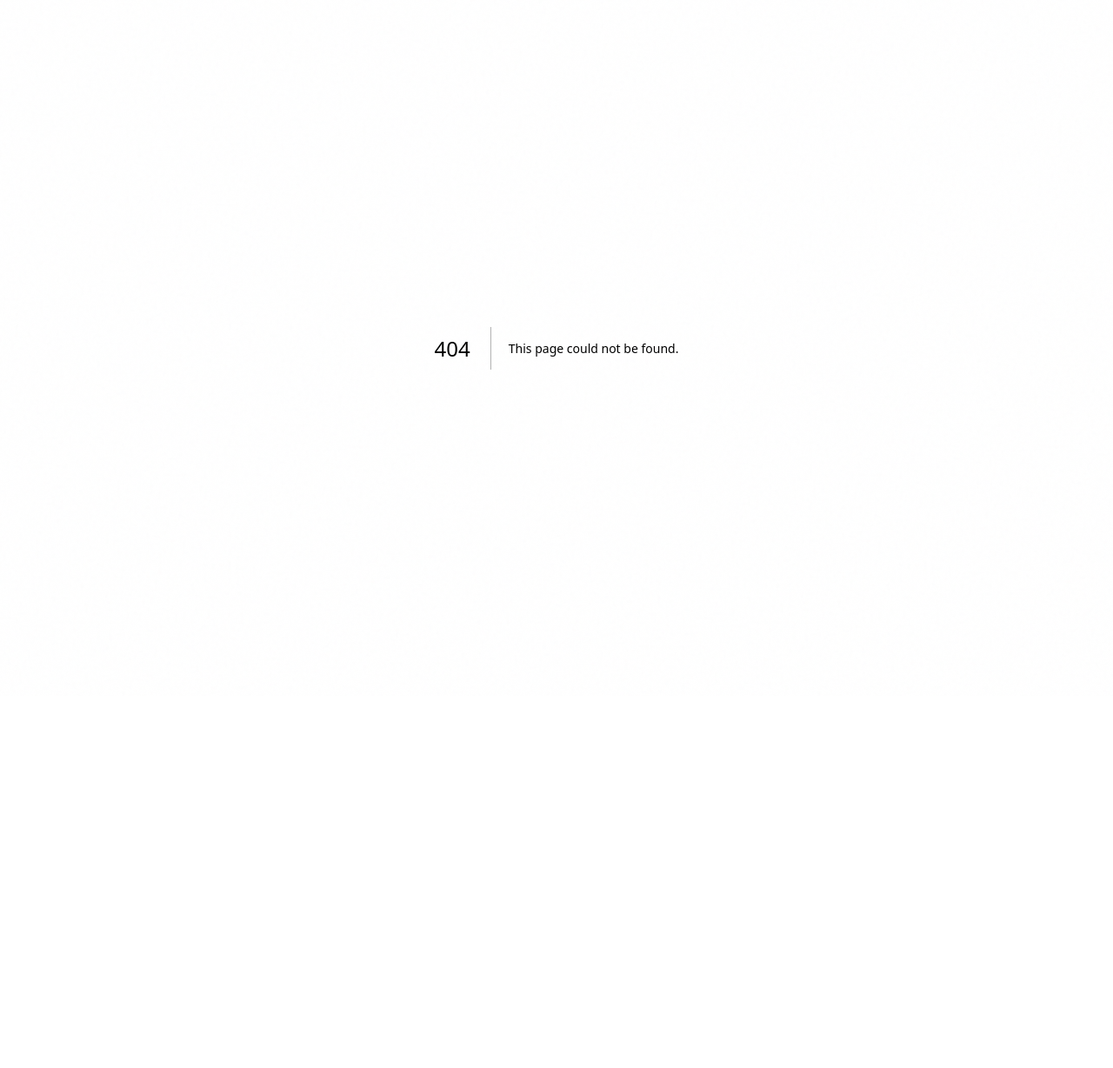
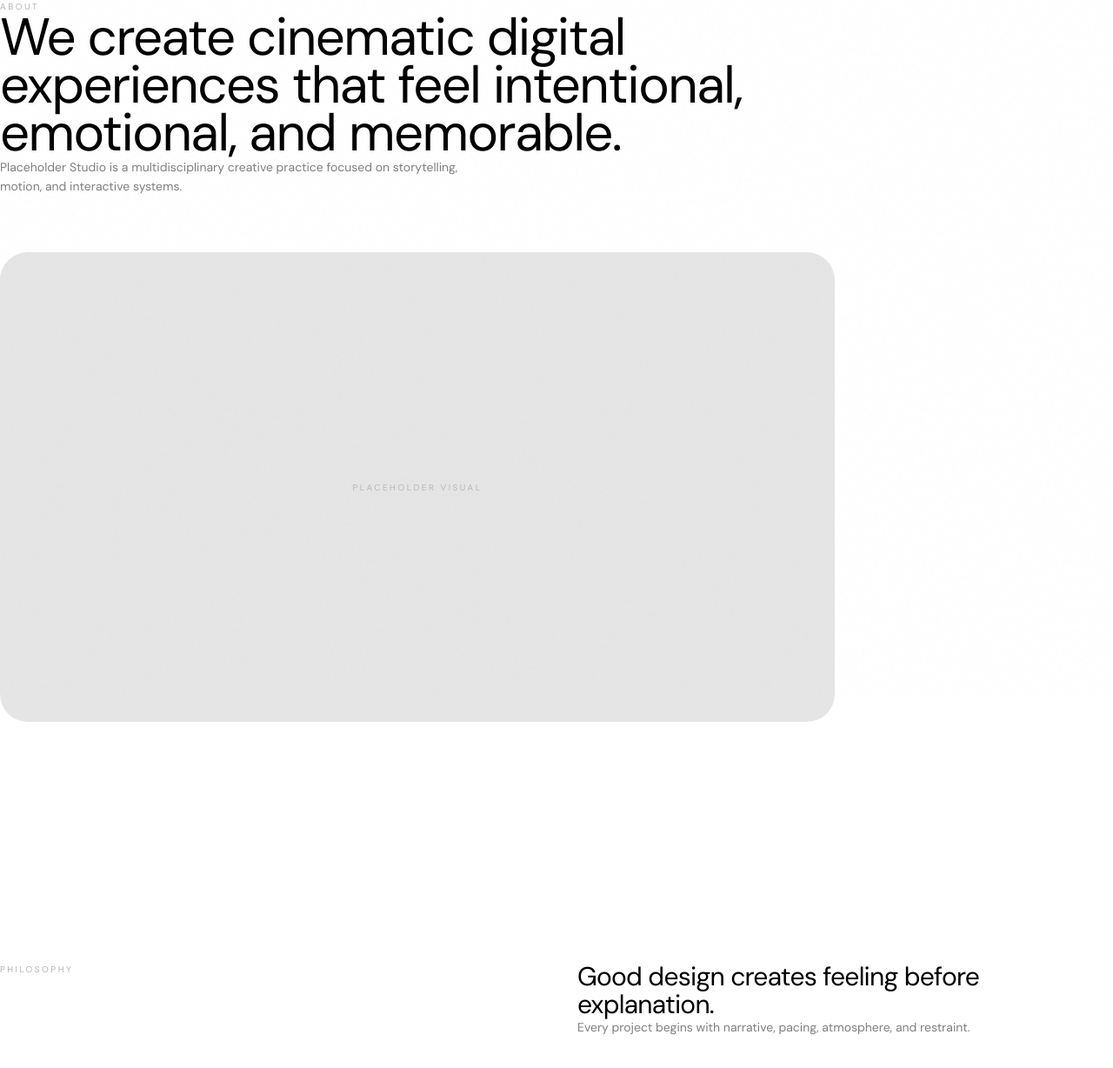
Before and after one commit to arp2006/iee-studios, a Next.js app: page /about in a window 1280 px wide. Before the commit this address had no page. Shown: the top 1228 px of the page at 87% size. Before the commit the page ends 800 px from the top, so only its background shows below. Built offline with nearby package versions, Linux system fonts and the light colour scheme.

Commit message:
added about page placeholder

```diff
--- /dev/null
+++ b/app/about/page.tsx
@@ -0,0 +1,156 @@
+export default function AboutPage() {
+  const capabilities = [
+    "Creative Direction",
+    "Web Design",
+    "Frontend Development",
+    "Motion Systems",
+    "Brand Identity",
+    "Visual Storytelling",
+  ];
+
+  const process = [
+    "Discovery",
+    "Direction",
+    "Production",
+    "Refinement",
+    "Delivery",
+  ];
+
+  const sectionClass =
+    "min-h-[80vh] px-6 md:px-12 lg:px-24 py-32 w-full flex items-center justify-center bg-white";
+
+  const containerClass = "w-full max-w-[1400px]";
+
+  const labelClass =
+    "text-[10px] uppercase tracking-[0.25em] text-black/30";
+
+  return (
+    <main className="bg-white text-black min-h-screen">
+
+      {/* HERO + IMAGE */}
+      <section className="min-h-screen w-full flex items-center justify-center bg-white px-6 md:px-12 lg:px-24 py-24">
+        <div className={`${containerClass} flex flex-col justify-between gap-16`}>
+
+          <div>
+            <p className={labelClass}>About</p>
+
+            <h1 className="mt-6 text-3xl md:text-5xl lg:text-6xl leading-[0.92] tracking-tight max-w-4xl">
+              We create cinematic digital experiences that feel intentional,
+              emotional, and memorable.
+            </h1>
+
+            <p className="mt-8 max-w-xl text-sm text-black/50 leading-relaxed">
+              Placeholder Studio is a multidisciplinary creative practice focused
+              on storytelling, motion, and interactive systems.
+            </p>
+          </div>
+
+          <div className="w-[75%] aspect-[16/9] overflow-hidden rounded-[32px] bg-neutral-200 flex items-center justify-center">
+            <p className="text-black/20 text-[10px] uppercase tracking-[0.25em]">
+              Placeholder Visual
+            </p>
+          </div>
+
+        </div>
+      </section>
+
+      {/* PHILOSOPHY */}
+      <section className={sectionClass}>
+        <div className={`grid lg:grid-cols-2 gap-12 ${containerClass}`}>
+          <div className="lg:sticky lg:top-24 h-fit self-start">
+            <p className={labelClass}>Philosophy</p>
+          </div>
+
+          <div className="flex flex-col justify-center">
+            <h2 className="text-xl md:text-3xl leading-[1.05] tracking-tight max-w-2xl">
+              Good design creates feeling before explanation.
+            </h2>
+
+            <p className="mt-6 text-sm text-black/50 leading-relaxed max-w-xl">
+              Every project begins with narrative, pacing, atmosphere, and
+              restraint.
+            </p>
+          </div>
+        </div>
+      </section>
+
+      {/* CAPABILITIES */}
+      <section className={sectionClass}>
+        <div className={`grid lg:grid-cols-2 gap-12 ${containerClass}`}>
+          <div className="lg:sticky lg:top-24 h-fit self-start">
+            <p className={labelClass}>Capabilities</p>
+          </div>
+
+          <div className="grid sm:grid-cols-2 gap-x-16 gap-y-8 content-center">
+            {capabilities.map((item) => (
+              <div
+                key={item}
+                className="text-lg md:text-xl tracking-tight text-black/80"
+              >
+                {item}
+              </div>
+            ))}
+          </div>
+        </div>
+      </section>
+
+      {/* BACKGROUND */}
+      <section className={sectionClass}>
+        <div className={`grid lg:grid-cols-2 gap-12 ${containerClass}`}>
+          <div className="lg:sticky lg:top-24 h-fit self-start">
+            <p className={labelClass}>Background</p>
+          </div>
+
+          <div className="flex items-center">
+            <p className="text-xl md:text-3xl leading-[1.15] tracking-tight max-w-3xl">
+              Since 2023, Placeholder Studio has collaborated with startups and
+              independent brands across launch films and digital experiences.
+            </p>
+          </div>
+        </div>
+      </section>
+
+      {/* PROCESS */}
+      <section className={sectionClass}>
+        <div className={`grid lg:grid-cols-2 gap-12 ${containerClass}`}>
+          <div className="lg:sticky lg:top-24 h-fit self-start">
+            <p className={labelClass}>Process</p>
+          </div>
+
+          <div className="space-y-6 flex flex-col justify-center">
+            {process.map((step, index) => (
+              <div
+                key={step}
+                className="flex items-center justify-between"
+              >
+                <span className="text-[10px] text-black/25">
+                  0{index + 1}
+                </span>
+
+                <h3 className="text-xl md:text-3xl tracking-tight">
+                  {step}
+                </h3>
+              </div>
+            ))}
+          </div>
+        </div>
+      </section>
+
+      {/* PERSONAL */}
+      <section className={sectionClass}>
+        <div className={`grid lg:grid-cols-2 gap-12 ${containerClass}`}>
+          <div className="lg:sticky lg:top-24 h-fit self-start">
+            <p className={labelClass}>Personal</p>
+          </div>
+
+          <div className="flex items-center">
+            <p className="text-sm leading-relaxed text-black/50 max-w-xl">
+              Inspired by cinema, architecture, ambient sound design, and quiet
+              interfaces.
+            </p>
+          </div>
+        </div>
+      </section>
+    </main>
+  );
+}
```
